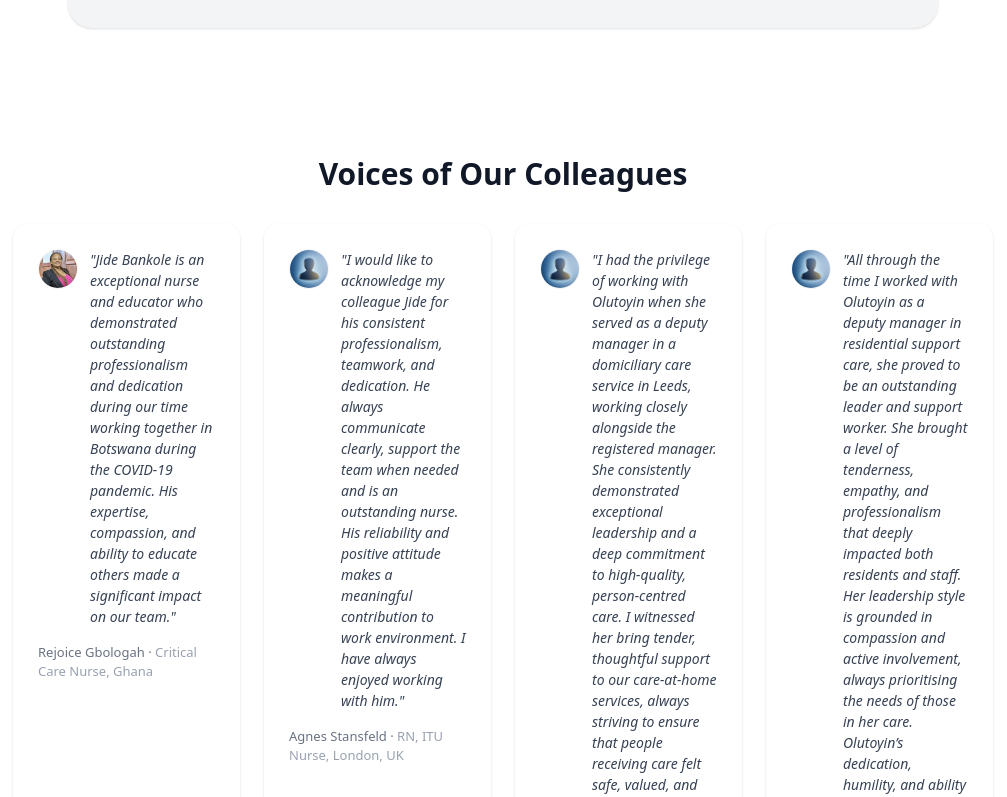
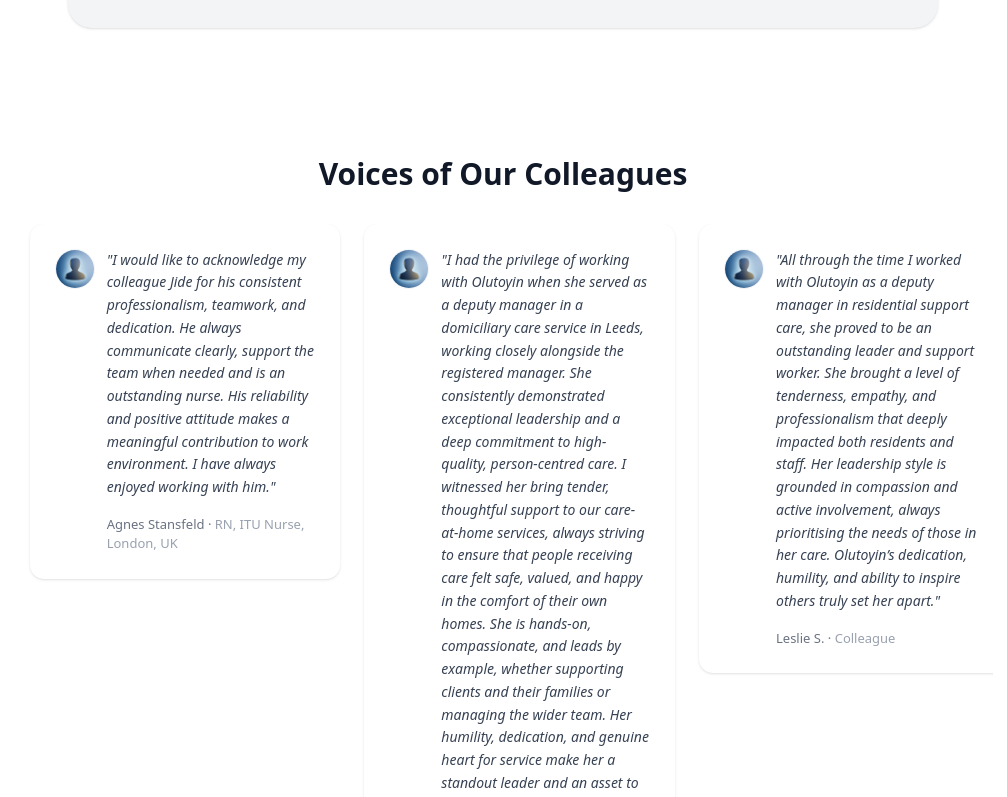
Before and after one commit to ABRWebNApps/Das-healthcare, a Next.js app: page /approach in a window 1280 px wide. Shown: the part 2000-2797 px from the top of the page, without its empty margins (137-1144 px from the left). Built offline with nearby package versions, Linux system fonts and the light colour scheme; no server answers.

Commit message:
Update testimonies layout to carousel and perfect management team image sizing

```diff
--- a/components/Management.tsx
+++ b/components/Management.tsx
@@ -38,9 +38,9 @@ const TeamMember: React.FC<TeamMemberProps> = ({
       className="w-full sm:w-1/2 lg:w-1/3 px-3 mb-6"
     >
       <div className="bg-white rounded-lg shadow-lg overflow-hidden mx-auto w-full max-w-[280px]">
-        <div className="relative w-full aspect-[3/4] bg-gray-100">
+        <div className="relative w-full aspect-[3/4] bg-white pb-0">
           {imageLoading && !imageError && (
-            <div className="absolute inset-0 flex items-center justify-center bg-gray-200">
+            <div className="absolute inset-0 flex items-center justify-center bg-gray-50">
               <div className="animate-pulse text-gray-400 text-xs">
                 Loading...
               </div>
@@ -52,7 +52,11 @@ const TeamMember: React.FC<TeamMemberProps> = ({
               src={image.startsWith("/") ? image : `/${image}`} // Ensure path starts with /
               alt={name}
               fill
-              className="object-cover object-top w-full h-full"
+              style={{
+                objectFit: image.includes("ladyprofilepic") ? "contain" : "cover",
+                objectPosition: "top center",
+                transform: image.includes("olajide") ? "scale(1.15) translateY(-4%)" : "scale(0.9) translateY(4%)",
+              }}
               sizes="(max-width: 640px) 100vw, (max-width: 1024px) 50vw, 33vw"
               onError={() => {
                 setImageError(true);
--- a/components/Voice.tsx
+++ b/components/Voice.tsx
@@ -1,7 +1,9 @@
 "use client";
 import { useRouter } from "next/navigation";
 import Image from "next/image";
-
+import { Swiper, SwiperSlide } from "swiper/react";
+import { Autoplay } from "swiper/modules";
+import "swiper/css";
 export default function Voice() {
 	 const router = useRouter();
 
@@ -10,8 +12,20 @@ export default function Voice() {
 				<div className="max-w-[980px] mx-auto">
 				<h2 className="text-center text-2xl md:text-3xl font-semibold text-[#111827] mb-8">Voices of Our Colleagues</h2>
 
-				{/* Testimonials row */}
-			<div className="grid grid-cols-1 md:grid-cols-2 lg:grid-cols-4 gap-6 mb-12">
+				{/* Testimonials Auto-sliding Carousel */}
+			<div className="mb-12">
+					<Swiper
+						modules={[Autoplay]}
+						spaceBetween={24}
+						slidesPerView={1}
+						breakpoints={{
+							640: { slidesPerView: 1 },
+							768: { slidesPerView: 2 },
+							1024: { slidesPerView: 3 },
+						}}
+						autoplay={{ delay: 6000, disableOnInteraction: false }}
+						className="pb-4"
+					>
 					{[
 						{
 							img: "/Rejoice - T.jfif.jpeg",
@@ -42,19 +56,19 @@ export default function Voice() {
 							role: "Colleague",
 						},
 					].map((t, i) => (
-									<figure
-										key={i}
-										className="bg-white rounded-xl p-6 shadow-sm border border-transparent hover:border-gray-100"
-									>
-							<div className="flex items-start gap-3">
-								<div className="w-10 h-10 rounded-full overflow-hidden flex-shrink-0 border border-gray-100">
-									<Image src={t.img} alt={t.name} width={40} height={40} className="object-cover" />
-								</div>
-								<blockquote className="text-[14px] text-gray-700 italic">{t.quote}</blockquote>
-							</div>
-							<figcaption className="mt-4 text-[13px] text-gray-500">{t.name} · <span className="text-gray-400">{t.role}</span></figcaption>
-						</figure>
+									<SwiperSlide key={i} className="h-auto">
+										<figure className="bg-white rounded-xl p-6 shadow-sm border border-transparent hover:border-gray-100 flex flex-col h-full cursor-grab active:cursor-grabbing">
+											<div className="flex items-start gap-3 flex-1 mb-4">
+												<div className="w-10 h-10 rounded-full overflow-hidden flex-shrink-0 border border-gray-100">
+													<Image src={t.img} alt={t.name} width={40} height={40} className="object-cover" />
+												</div>
+												<blockquote className="text-[14px] text-gray-700 italic leading-relaxed">{t.quote}</blockquote>
+											</div>
+											<figcaption className="mt-auto text-[13px] text-gray-500 pl-13">{t.name} · <span className="text-gray-400">{t.role}</span></figcaption>
+										</figure>
+									</SwiperSlide>
 					))}
+					</Swiper>
 				</div>
 
 				{/* CTA card */}
```
